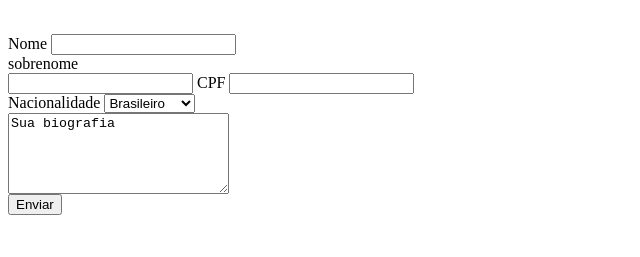
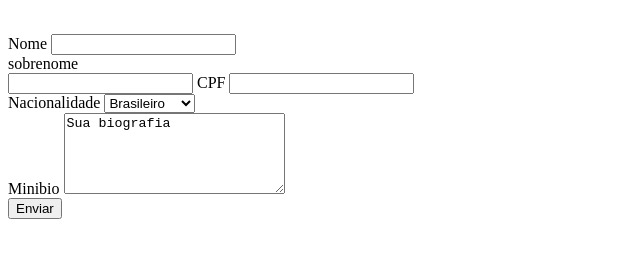
Before and after one commit to dricalopes/meusite, a plain HTML site: page index.html in a window 1280 px wide. Shown: the part 91-348 px from the top of the page, without its empty margins (0-640 px from the left). Drawn offline with Linux system fonts and the light colour scheme.

Commit message:
Update index.html

```diff
--- a/index.html
+++ b/index.html
@@ -36,6 +36,9 @@
             <option value="estrangeiro">Estrangeiro</option>
         </select>
         </br>
+        <label for="minibio">
+          Minibio
+        </label>
         <textarea id="minibio" rows="5" cols="25">Sua biografia</textarea>
         </br>
         <button type "submit">
```
